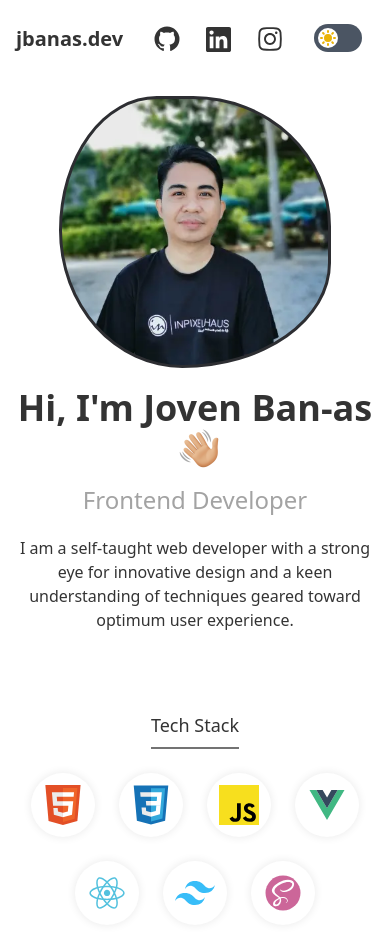
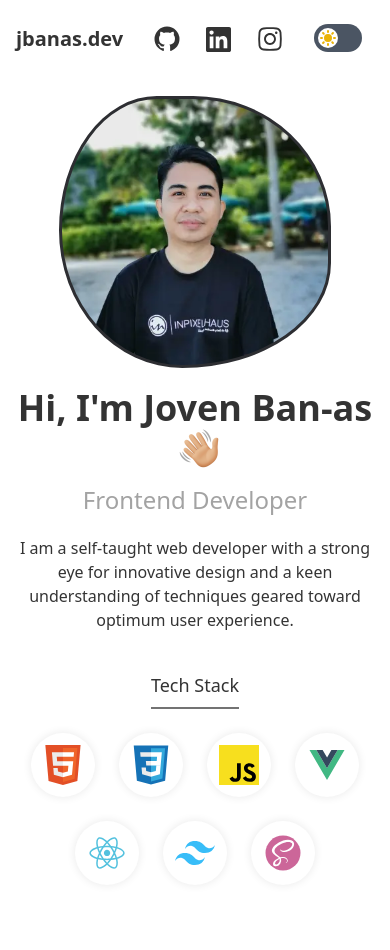
Before and after one commit to jban-as/jban-as.github.io, a Nuxt app: page / in a window 390 px wide. Shown: the top 950 px of the page. After the commit the page ends 925 px from the top, so only its background shows below. Built offline with nearby package versions, Linux system fonts and the light colour scheme.

Commit message:
updated skills section spacing

```diff
--- a/pages/index.vue
+++ b/pages/index.vue
@@ -10,7 +10,7 @@
         <div class="profile-img relative h-80 w-80 bg-cover bg-center bg-no-repeat mb-5 md:mb-0 md:m-auto"></div>
       </div>
     </div>
-    <div class="skills flex items-center mt-20 flex-col md:flex-row">
+    <div class="skills flex items-center mt-10 md:mt-20 flex-col md:flex-row">
       <h3 class="text-lg leading-normal border-solid border-b-2 border-b-neutral-500 border-r-neutral-500 pb-2 mb-6 md:border-b-0 md:border-r-2 md:pb-0 md:mb-0 md:mr-16 md:pr-4">Tech Stack</h3>
       <div class="logos">
         <ul class="flex flex-wrap gap-6 list-none items-center justify-center">
```
